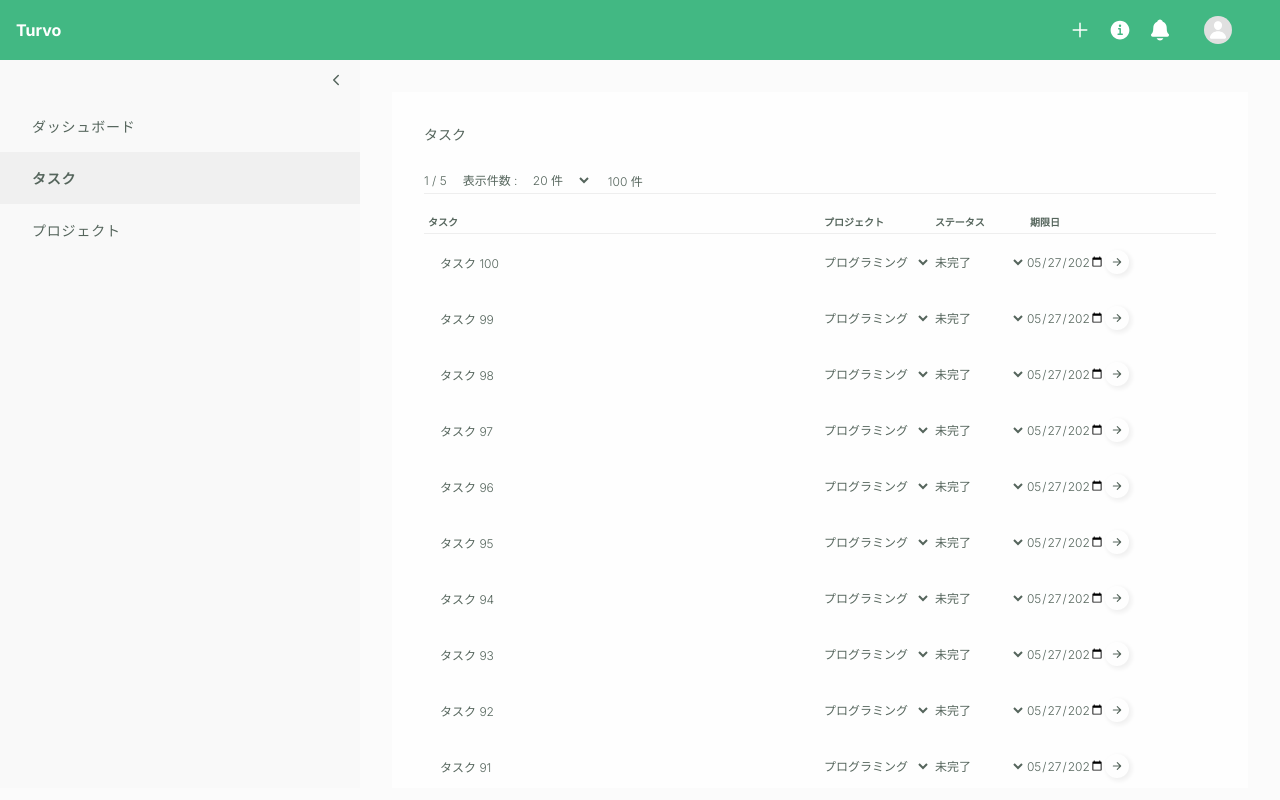
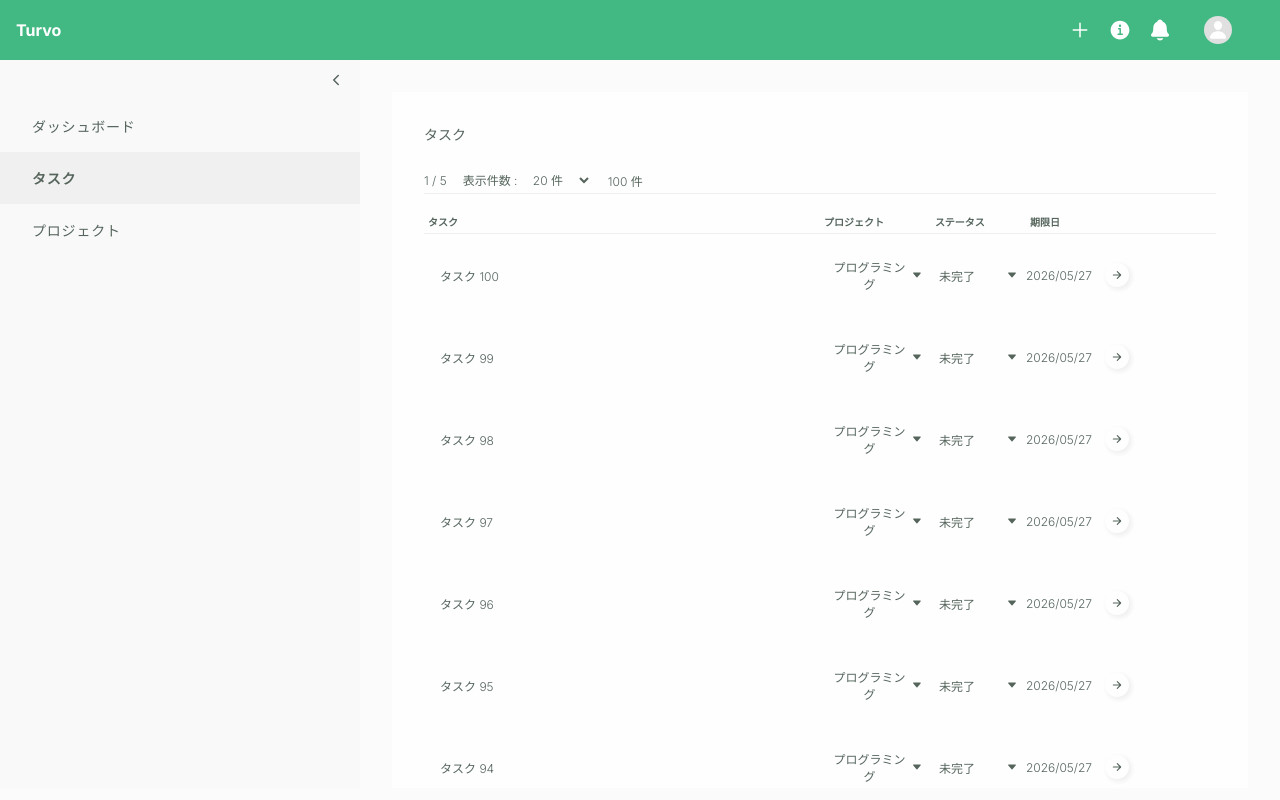
Before and after one commit to CASIXx1/0600-next-context-api, a Next.js app: page /tasks in a window 1280 px wide. Built offline with nearby package versions, Linux system fonts and the light colour scheme.

Commit message:
タスク管理ページで表示件数選択用の機能を追加し、TasksContentコンポーネントのロジックをリファクタリング

```diff
--- a/src/app/tasks/TasksContent.tsx
+++ b/src/app/tasks/TasksContent.tsx
@@ -1,8 +1,9 @@
 "use client";
 
 import Link from "next/link";
-import { useEffect, useMemo, useState } from "react";
-import { IoChevronBack, IoChevronForward, IoArrowForward } from "react-icons/io5";
+import { useRouter } from "next/navigation";
+import { useEffect, useMemo, useRef, useState } from "react";
+import { IoArrowForward, IoCaretDown, IoChevronBack, IoChevronForward } from "react-icons/io5";
 import styles from "./page.module.css";
 
 type Project = {
@@ -36,6 +37,7 @@ type ProjectsResponse = {
 };
 
 type TasksContentProps = {
+  requestedLimit: number;
   requestedPage: number;
 };
 
@@ -47,11 +49,18 @@ const STATUS_OPTIONS = [
   { label: "アーカイブ済み", value: "archived" },
 ] as const;
 
-export function TasksContent({ requestedPage }: TasksContentProps) {
+type SelectOption = {
+  label: string;
+  value: string;
+};
+
+export function TasksContent({ requestedLimit, requestedPage }: TasksContentProps) {
+  const router = useRouter();
   const [tasks, setTasks] = useState<Task[]>([]);
   const [projects, setProjects] = useState<Project[]>([]);
-  const [pageInfo, setPageInfo] = useState<PageInfo>(() => createInitialPageInfo(requestedPage, INITIAL_PAGE_LIMIT));
-  const [limit, setLimit] = useState(INITIAL_PAGE_LIMIT);
+  const [pageInfo, setPageInfo] = useState<PageInfo>(() => createInitialPageInfo(requestedPage, requestedLimit));
+  const [limit, setLimit] = useState(requestedLimit);
+  const [isTasksLoaded, setIsTasksLoaded] = useState(false);
 
   useEffect(() => {
     let isActive = true;
@@ -84,6 +93,7 @@ export function TasksContent({ requestedPage }: TasksContentProps) {
 
         setTasks(data);
         setPageInfo(responsePageInfo);
+        setIsTasksLoaded(true);
       })
       .catch(() => {
         if (!isActive) {
@@ -92,6 +102,7 @@ export function TasksContent({ requestedPage }: TasksContentProps) {
 
         setTasks([]);
         setPageInfo(createInitialPageInfo(requestedPage, limit));
+        setIsTasksLoaded(true);
       });
 
     return () => {
@@ -114,6 +125,7 @@ export function TasksContent({ requestedPage }: TasksContentProps) {
           <h2 className={styles.title}>タスク</h2>
         </header>
 
+        {isTasksLoaded ? (
           <div className={styles.tasks}>
             <div className={styles.listHeader}>
               <div className={styles.number}>
@@ -130,7 +142,10 @@ export function TasksContent({ requestedPage }: TasksContentProps) {
                     className={styles.select}
                     value={limit}
                     onChange={(event) => {
-                    setLimit(Number(event.target.value));
+                      const nextLimit = Number(event.target.value);
+
+                      setLimit(nextLimit);
+                      router.replace(createTasksPageHref(1, nextLimit));
                     }}
                   >
                     <option value="20">20 件</option>
@@ -153,11 +168,13 @@ export function TasksContent({ requestedPage }: TasksContentProps) {
 
             <footer className={styles.footer}>
               <Pagination
+                limit={limit}
                 page={pageInfo.page}
                 pageCount={pageCount}
               />
             </footer>
           </div>
+        ) : null}
       </div>
     </section>
   );
@@ -183,7 +200,11 @@ function TaskTable({
       </div>
 
       <div>
-        {tasks.length === 0 ? <div className={styles.empty}>タスクが登録されていません</div> : null}
+        {tasks.length === 0 ? (
+          <div className={styles.tableRow}>
+            <div className={styles.empty}>タスクが登録されていません</div>
+          </div>
+        ) : null}
 
         {tasks.map((task) => (
           <TaskRow
@@ -207,19 +228,20 @@ function TaskRow({
   projects: Project[];
   task: Task;
 }) {
+  const projectOptions = projects.length > 0 ? projects.map(toSelectOption) : [toSelectOption(task.project)];
+
   return (
     <div className={styles.tableRow}>
       <div className={`${styles.tableCell} ${styles.titleCell}`}>
-        <input
-          className={styles.field}
-          aria-label="タスク名"
+        <EditableField
           defaultValue={task.title}
-          onBlur={(event) => {
-            const title = event.target.value;
+          label="タスク名"
+          onCommit={(title) => {
+            const nextTitle = title.trim();
 
-            if (title && title !== task.title) {
-              onTaskChange(task.id, { title });
-              updateTask(task.id, { title }).catch(() => {
+            if (nextTitle && nextTitle !== task.title) {
+              onTaskChange(task.id, { title: nextTitle });
+              updateTask(task.id, { title: nextTitle }).catch(() => {
                 onTaskChange(task.id, { title: task.title });
               });
             }
@@ -228,12 +250,12 @@ function TaskRow({
       </div>
 
       <div className={`${styles.tableCell} ${styles.projectCell}`}>
-        <select
-          className={styles.selector}
+        <TaskSelect
+          label={`${task.title} のプロジェクト`}
+          options={projectOptions}
           value={task.project.id}
-          aria-label={`${task.title} のプロジェクト`}
-          onChange={(event) => {
-            const project = projects.find((item) => item.id === event.target.value);
+          onSelect={(projectId) => {
+            const project = projects.find((item) => item.id === projectId);
 
             if (!project) {
               return;
@@ -244,52 +266,35 @@ function TaskRow({
               onTaskChange(task.id, { project: task.project });
             });
           }}
-        >
-          {projects.length === 0 ? <option value={task.project.id}>{task.project.name}</option> : null}
-          {projects.map((project) => (
-            <option
-              key={project.id}
-              value={project.id}
-            >
-              {project.name}
-            </option>
-          ))}
-        </select>
+        />
       </div>
 
       <div className={`${styles.tableCell} ${styles.statusCell}`}>
-        <select
-          className={styles.selector}
+        <TaskSelect
+          label={`${task.title} のステータス`}
+          options={STATUS_OPTIONS}
           value={task.status}
-          aria-label={`${task.title} のステータス`}
-          onChange={(event) => {
-            const status = event.target.value as Task["status"];
+          onSelect={(value) => {
+            const status = value as Task["status"];
 
             onTaskChange(task.id, { status });
             updateTask(task.id, { status }).catch(() => {
               onTaskChange(task.id, { status: task.status });
             });
           }}
-        >
-          {STATUS_OPTIONS.map((status) => (
-            <option
-              key={status.value}
-              value={status.value}
-            >
-              {status.label}
-            </option>
-          ))}
-        </select>
+        />
       </div>
 
       <div className={styles.tableCell}>
-        <input
-          className={styles.field}
+        <EditableField
+          defaultValue={formatDateForDisplay(task.deadline)}
+          inputValue={toDateInputValue(task.deadline)}
+          label={`${task.title} の期限日`}
           type="date"
-          aria-label={`${task.title} の期限日`}
-          value={toDateInputValue(task.deadline)}
-          onChange={(event) => {
-            const deadline = event.target.value;
+          onCommit={(deadline) => {
+            if (!deadline || deadline === toDateInputValue(task.deadline)) {
+              return;
+            }
 
             onTaskChange(task.id, { deadline });
             updateTask(task.id, { deadline }).catch(() => {
@@ -315,7 +320,141 @@ function TaskRow({
   );
 }
 
-function Pagination({ page, pageCount }: { page: number; pageCount: number }) {
+function EditableField({
+  defaultValue,
+  inputValue,
+  label,
+  onCommit,
+  type = "text",
+}: {
+  defaultValue: string;
+  inputValue?: string;
+  label: string;
+  onCommit: (value: string) => void;
+  type?: "date" | "text";
+}) {
+  const [isEditing, setIsEditing] = useState(false);
+  const [value, setValue] = useState(inputValue ?? defaultValue);
+  const inputRef = useRef<HTMLInputElement>(null);
+
+  useEffect(() => {
+    if (isEditing) {
+      inputRef.current?.focus();
+    }
+  }, [isEditing]);
+
+  const commit = () => {
+    setIsEditing(false);
+    onCommit(value);
+  };
+
+  return (
+    <div
+      className={styles.editableField}
+      onClick={() => {
+        if (!isEditing) {
+          setValue(inputValue ?? defaultValue);
+          setIsEditing(true);
+        }
+      }}
+    >
+      {isEditing ? (
+        <div className={styles.editableInputContainer}>
+          <input
+            ref={inputRef}
+            aria-label={label}
+            className={type === "date" ? styles.dateInput : styles.textInput}
+            type={type}
+            value={value}
+            onBlur={commit}
+            onChange={(event) => {
+              setValue(event.target.value);
+            }}
+            onKeyDown={(event) => {
+              if (event.key === "Enter") {
+                commit();
+              }
+            }}
+          />
+        </div>
+      ) : (
+        <p className={`${styles.editableText} ${defaultValue ? "" : styles.placeholder}`}>{defaultValue || label}</p>
+      )}
+    </div>
+  );
+}
+
+function TaskSelect({
+  label,
+  onSelect,
+  options,
+  value,
+}: {
+  label: string;
+  onSelect: (value: string) => void;
+  options: readonly SelectOption[];
+  value: string;
+}) {
+  const [isOpen, setIsOpen] = useState(false);
+  const containerRef = useRef<HTMLDivElement>(null);
+  const selectedOption = options.find((option) => option.value === value) ?? options[0];
+
+  useEffect(() => {
+    const handleDocumentClick = (event: MouseEvent) => {
+      if (!containerRef.current?.contains(event.target as Node)) {
+        setIsOpen(false);
+      }
+    };
+
+    document.addEventListener("click", handleDocumentClick);
+
+    return () => {
+      document.removeEventListener("click", handleDocumentClick);
+    };
+  }, []);
+
+  return (
+    <div
+      ref={containerRef}
+      className={`${styles.selector} ${isOpen ? styles.selectorOpen : ""}`}
+    >
+      <button
+        className={styles.selectorButton}
+        type="button"
+        aria-label={label}
+        aria-expanded={isOpen}
+        onClick={() => {
+          setIsOpen((current) => !current);
+        }}
+      >
+        <span className={styles.selectorValue}>{selectedOption?.label}</span>
+        <IoCaretDown aria-hidden="true" />
+      </button>
+
+      <div className={`${styles.selectPullDownContainer} ${isOpen ? styles.selectPullDownShow : ""}`}>
+        <ul className={styles.selectPullDown}>
+          {options.map((option) => (
+            <li key={option.value}>
+              <button
+                className={styles.selectOption}
+                type="button"
+                onClick={(event) => {
+                  event.stopPropagation();
+                  setIsOpen(false);
+                  onSelect(option.value);
+                }}
+              >
+                {option.label}
+              </button>
+            </li>
+          ))}
+        </ul>
+      </div>
+    </div>
+  );
+}
+
+function Pagination({ limit, page, pageCount }: { limit: number; page: number; pageCount: number }) {
   const pages = Array.from({ length: pageCount }, (_, index) => index + 1);
 
   return (
@@ -323,7 +462,7 @@ function Pagination({ page, pageCount }: { page: number; pageCount: number }) {
       <li>
         <Link
           className={styles.pageButton}
-          href={`/tasks?page=${Math.max(1, page - 1)}`}
+          href={createTasksPageHref(Math.max(1, page - 1), limit)}
           aria-label="前のページ"
           aria-disabled={page <= 1}
         >
@@ -335,7 +474,7 @@ function Pagination({ page, pageCount }: { page: number; pageCount: number }) {
         <li key={pageNumber}>
           <Link
             className={`${styles.pageButton} ${pageNumber === page ? styles.activePage : ""}`}
-            href={`/tasks?page=${pageNumber}`}
+            href={createTasksPageHref(pageNumber, limit)}
             aria-current={pageNumber === page ? "page" : undefined}
           >
             {pageNumber}
@@ -346,7 +485,7 @@ function Pagination({ page, pageCount }: { page: number; pageCount: number }) {
       <li>
         <Link
           className={styles.pageButton}
-          href={`/tasks?page=${Math.min(pageCount, page + 1)}`}
+          href={createTasksPageHref(Math.min(pageCount, page + 1), limit)}
           aria-label="次のページ"
           aria-disabled={page >= pageCount}
         >
@@ -405,6 +544,22 @@ function createInitialPageInfo(page: number, limit: number): PageInfo {
   };
 }
 
+function createTasksPageHref(page: number, limit: number) {
+  const params = new URLSearchParams({
+    page: String(page),
+  });
+
+  if (limit !== INITIAL_PAGE_LIMIT) {
+    params.set("limit", String(limit));
+  }
+
+  return `/tasks?${params.toString()}`;
+}
+
+function formatDateForDisplay(value: string) {
+  return toDateInputValue(value).replaceAll("-", "/");
+}
+
 function toDateInputValue(value: string) {
   if (!value) {
     return "";
@@ -412,3 +567,10 @@ function toDateInputValue(value: string) {
 
   return value.slice(0, 10);
 }
+
+function toSelectOption(project: Project): SelectOption {
+  return {
+    label: project.name,
+    value: project.id,
+  };
+}
--- a/src/app/tasks/page.module.css
+++ b/src/app/tasks/page.module.css
@@ -57,11 +57,16 @@
 }
 
 .tableRow {
+  position: relative;
   display: flex;
   padding: var(--space-2) 0;
   transition:
     box-shadow 0.5s,
     transform 0.5s;
+}
+
+.tableRow:has(.selectorOpen) {
+  z-index: var(--z-index-popup);
 }
 
 .tableRow:hover {
@@ -87,23 +92,118 @@
   min-height: 100%;
 }
 
-.field {
+.editableField {
   width: 100%;
-  min-height: 100%;
-  border: 0;
-  background: transparent;
-  color: inherit;
+  cursor: pointer;
 }
 
-.field:focus {
-  outline: 1.5px solid var(--input-outline-color, var(--primary-color));
+.editableText {
+  min-width: 100%;
+}
+
+.placeholder {
+  color: var(--font-color-weak);
+}
+
+.editableInputContainer {
+  min-width: 100%;
+  border: 0;
+  border-radius: var(--border-radius-sm);
+  background: #fafafa;
+}
+
+.textInput {
+  width: 100%;
+  padding: var(--space-2) var(--space-3);
+  border: 0;
+  border-radius: var(--border-radius-sm);
+  background: var(--background-color);
+  box-shadow: 0 0 4px 1px #22222210;
+  color: var(--font-color-dark);
+  font-size: 12px;
+  font-weight: 300;
+}
+
+.dateInput {
+  padding: var(--space-1) var(--space-3);
+  border: 0;
+  border-radius: var(--border-radius-sm);
+  background: var(--background-color);
+  box-shadow: 0 0 4px 1px #22222210;
+}
+
+.textInput:focus,
+.dateInput:focus {
+  outline: 1.5px solid var(--input-outline-color, #22222240);
 }
 
 .selector {
+  position: relative;
+  z-index: 0;
+  display: flex;
+  align-items: center;
+  justify-content: center;
   width: 100%;
-  min-height: 100%;
+  cursor: pointer;
+}
+
+.selectorOpen {
+  z-index: var(--z-index-popup);
+}
+
+.selectorButton {
+  display: flex;
+  align-items: center;
+  justify-content: space-between;
+  width: 100%;
+  padding: var(--space-2);
   border: 0;
+  border-radius: var(--border-radius-sm);
   background: var(--background-color);
+  box-shadow: none;
+  cursor: pointer;
+}
+
+.selectorValue {
+  font-size: 12px;
+}
+
+.selectPullDownContainer {
+  position: absolute;
+  top: 100%;
+  left: 0;
+  z-index: var(--z-index-popup);
+  display: none;
+  width: 100%;
+}
+
+.selectPullDownShow {
+  display: block;
+}
+
+.selectPullDown {
+  width: 100%;
+  min-width: 120px;
+  padding: var(--space-2) 0;
+  background: #ffffff;
+  box-shadow: 2px 2px 4px 1px #22222210;
+}
+
+.selectOption {
+  width: 100%;
+  padding: var(--space-2) var(--space-3);
+  border: 0;
+  background: transparent;
+  cursor: pointer;
+  font-size: 12px;
+  text-align: left;
+}
+
+.selectOption:hover {
+  background: #18e5af;
+  color: #ffffff;
+  font-weight: 700;
+  text-shadow: 1px 1px 1px #56deba;
 }
 
 .titleCell {
@@ -114,9 +214,13 @@
   width: 14%;
 }
 
-.statusCell,
 .statusHeaderCell {
   width: 12%;
+}
+
+.statusCell {
+  width: 12%;
+  padding: 0;
 }
 
 .detailCell {
@@ -138,9 +242,8 @@
 }
 
 .empty {
-  padding: var(--space-8);
-  color: var(--font-color-weak);
-  text-align: center;
+  padding: var(--space-2);
+  font-size: 12px;
 }
 
 .footer {
@@ -156,12 +259,10 @@
   display: flex;
   align-items: center;
   justify-content: center;
-  min-width: 32px;
-  height: 32px;
   margin: var(--space-2);
   padding: var(--space-2);
   color: var(--font-color-dark);
-  font-size: 18px;
+  cursor: pointer;
 }
 
 .pageButton:hover {
@@ -176,6 +277,5 @@
 
 .activePage {
   color: var(--primary-color);
-  font-size: 16px;
   font-weight: 700;
 }
--- a/src/app/tasks/page.tsx
+++ b/src/app/tasks/page.tsx
@@ -2,6 +2,7 @@ import { TasksContent } from "./TasksContent";
 
 type TasksPageProps = {
   searchParams: Promise<{
+    limit?: string;
     page?: string;
   }>;
 };
@@ -9,6 +10,12 @@ type TasksPageProps = {
 export default async function TasksPage({ searchParams }: TasksPageProps) {
   const params = await searchParams;
   const requestedPage = Math.max(1, Number(params.page) || 1);
+  const requestedLimit = [20, 50, 100].includes(Number(params.limit)) ? Number(params.limit) : 20;
 
-  return <TasksContent requestedPage={requestedPage} />;
+  return (
+    <TasksContent
+      requestedLimit={requestedLimit}
+      requestedPage={requestedPage}
+    />
+  );
 }
```
Lines whose indentation alone changed are shown as unchanged.
